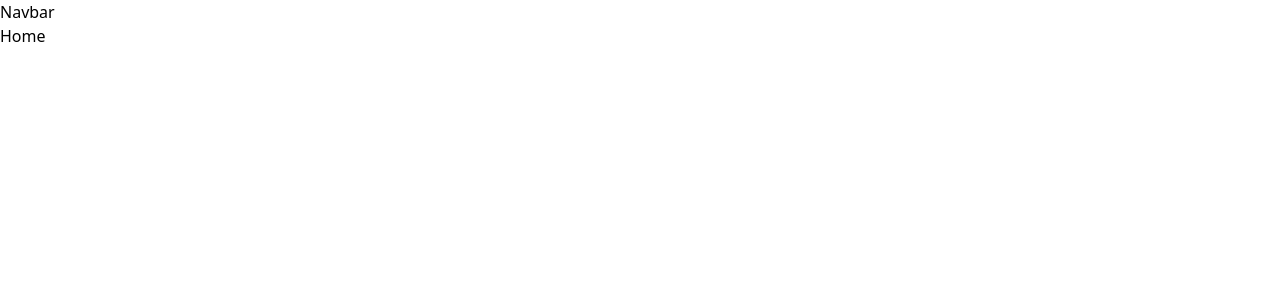
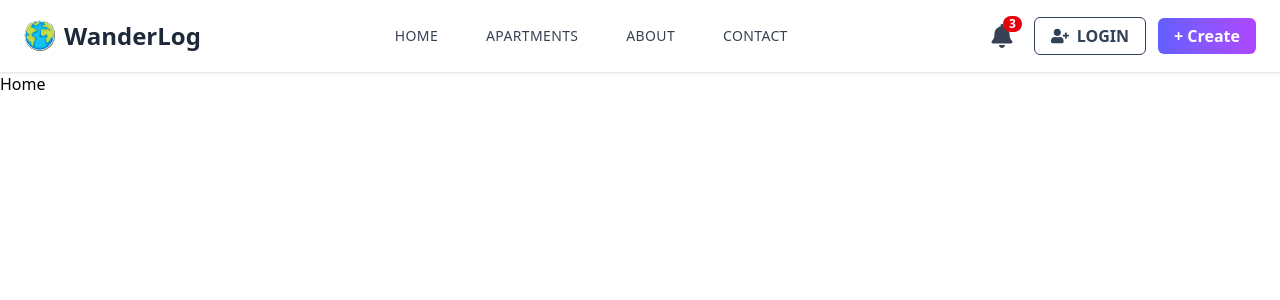
Before and after one commit to Pervaz11/WanderLog-mini-project, a React (Vite) app in the folder client/: page / in a window 1280 px wide. Shown: the top 300 px of the page. Built offline with nearby package versions, Linux system fonts and the light colour scheme.

Commit message:
style(navbar): add initial Navbar design and layout

```diff
--- a/client/src/layouts/Navbar.tsx
+++ b/client/src/layouts/Navbar.tsx
@@ -1,7 +1,73 @@
-const Navbar = () => {
+import { useState } from 'react';
+import { Link } from 'react-router-dom';
+import { FaBell, FaUserPlus } from "react-icons/fa";
+
+const Navbar: React.FC = () => {
+    const [isMenuOpen, setIsMenuOpen] = useState(false);
+
     return (
-        <div>Navbar</div>
-    )
-}
+        <nav
+            data-aos="fade-down"
+            data-aos-duration="1000"
+            data-aos-easing="ease-in-out"
+            className="w-full px-4 py-3 md:px-6 md:py-4 z-10 flex justify-between items-center shadow-sm bg-white"
+        >
+            {/* Logo */}
+            <div className='flex items-center gap-4'>
+                <Link to={"/"} className='flex items-center gap-2 text-gray-800 text-2xl font-bold'>
+                    <img
+                        className='w-8 hover:scale-105 transition-transform duration-500 ease-in-out'
+                        src="/vite.svg"
+                        alt="navbar logo"
+                    />
+                    <h3>WanderLog</h3>
+                </Link>
+            </div>
 
-export default Navbar
+            {/* Desktop Links */}
+            <ul className='hidden md:flex gap-4 font-medium uppercase text-sm tracking-wide'>
+                <li>
+                    <Link to="/" className="text-gray-700 hover:text-black transition relative px-4 py-2 duration-300  dark:hover:text-black before:absolute before:bottom-0 before:left-4 before:w-0 before:h-[2px] before:bg-black dark:before:bg-black before:transition-all text-sm before:duration-300 hover:before:w-7">Home</Link>
+                </li>
+                <li>
+                    <Link to="/Apartments" className="text-gray-700 hover:text-black transition relative px-4 py-2 duration-300  dark:hover:text-black before:absolute before:bottom-0 before:left-4 before:w-0 before:h-[2px] before:bg-black dark:before:bg-black before:transition-all text-sm before:duration-300 hover:before:w-10">Apartments</Link>
+                </li>
+                <li>
+                    <Link to="/About" className="text-gray-700 hover:text-black transition relative px-4 py-2 duration-300  dark:hover:text-black before:absolute before:bottom-0 before:left-4 before:w-0 before:h-[2px] before:bg-black dark:before:bg-black before:transition-all text-sm before:duration-300 hover:before:w-7">About</Link>
+                </li>
+                <li>
+                    <Link to="/Contact" className="text-gray-700 hover:text-black transition relative px-4 py-2 duration-300  dark:hover:text-black before:absolute before:bottom-0 before:left-4 before:w-0 before:h-[2px] before:bg-black dark:before:bg-black before:transition-all text-sm before:duration-300 hover:before:w-9">Contact</Link>
+                </li>
+            </ul>
+
+            {/* Desktop Actions */}
+            <div className="hidden md:flex items-center gap-3">
+                <button
+                    type="button"
+                    className="relative p-2 rounded-full hover:bg-gray-200 transition"
+                >
+                    <FaBell className="text-2xl text-gray-700" />
+                    <span className="absolute top-0 right-0 inline-flex items-center justify-center px-1.5 py-0.5 text-xs font-bold leading-none text-white bg-red-600 rounded-full">
+                        3
+                    </span>
+                </button>
+                <Link
+                    to="/auth/login"
+                    className="inline-flex uppercase items-center gap-2 rounded-md border border-slate-700 py-1.5 px-4 text-slate-700 font-semibold hover:bg-slate-800 hover:text-white transition"
+                >
+                    <FaUserPlus className='text-lg' />Login
+                </Link>
+                <Link
+                    to="/create"
+                    className="inline-flex items-center gap-2 rounded-md bg-gradient-to-r from-indigo-500 to-purple-500 py-1.5 px-4 text-white font-semibold hover:from-indigo-600 hover:to-purple-600 transition"
+                >
+                    + Create
+                </Link>
+            </div>
+
+
+        </nav>
+    );
+};
+
+export default Navbar;
```
